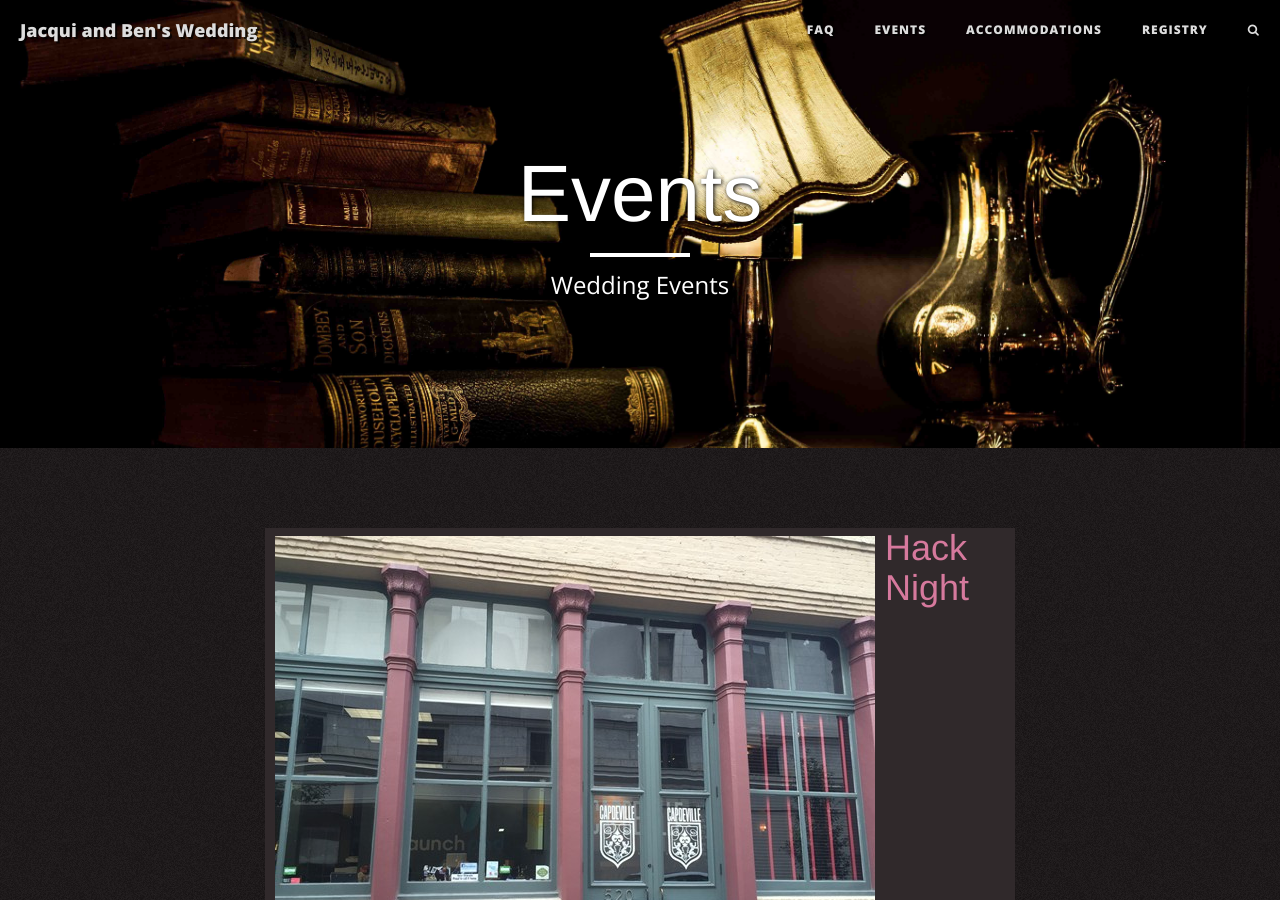
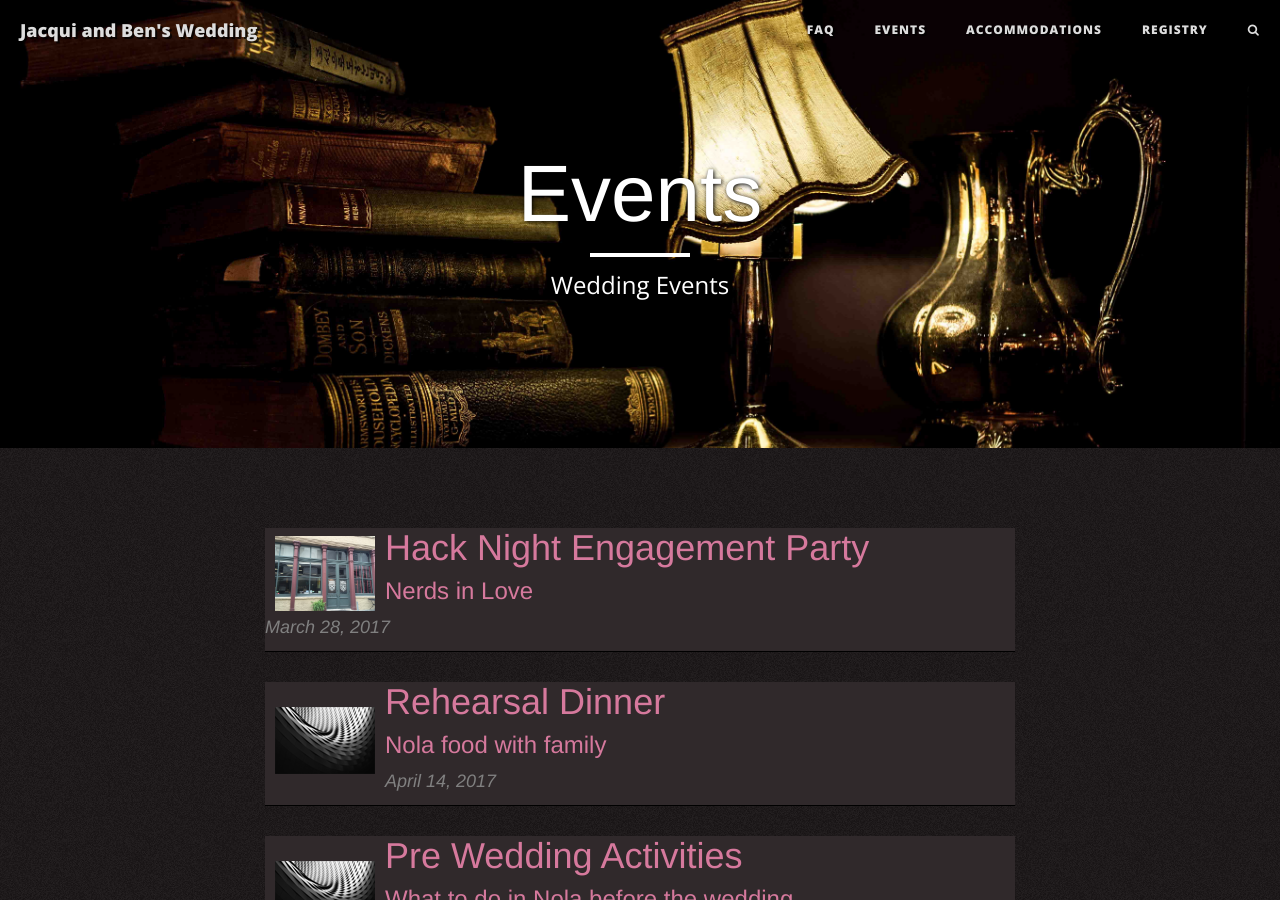
Before and after one commit to SpaceOtterInSpace/spaceotterandbhuga, a Jekyll site: the page built from events/index.html, in a window 1280 px wide and 900 px high. Built offline with Jekyll 4.4.1, drawn with Linux system fonts in a browser that asks for light colours; nearby versions of some CDN libraries; the list of posts is cut into pages by our own code.

Commit message:
Limit event thumbnail size.

```diff
--- a/events/index.html
+++ b/events/index.html
@@ -15,7 +15,7 @@ permalink: /events/
 
     <a href="{{ post.url | prepend: site.baseurl }}">
       {% if post.thumbnail %}
-        <img src="{{ post.thumbnail }}" style="float: left; margin: 8px 10px 0px 10px;">
+        <img src="{{ post.thumbnail }}" style="float: left; margin: 8px 10px 0px 10px;" width="100" >
       {% endif %}
 
       <h2 class="post-title">  {{ root_url }}   {{ post.title }}</h2>
```
